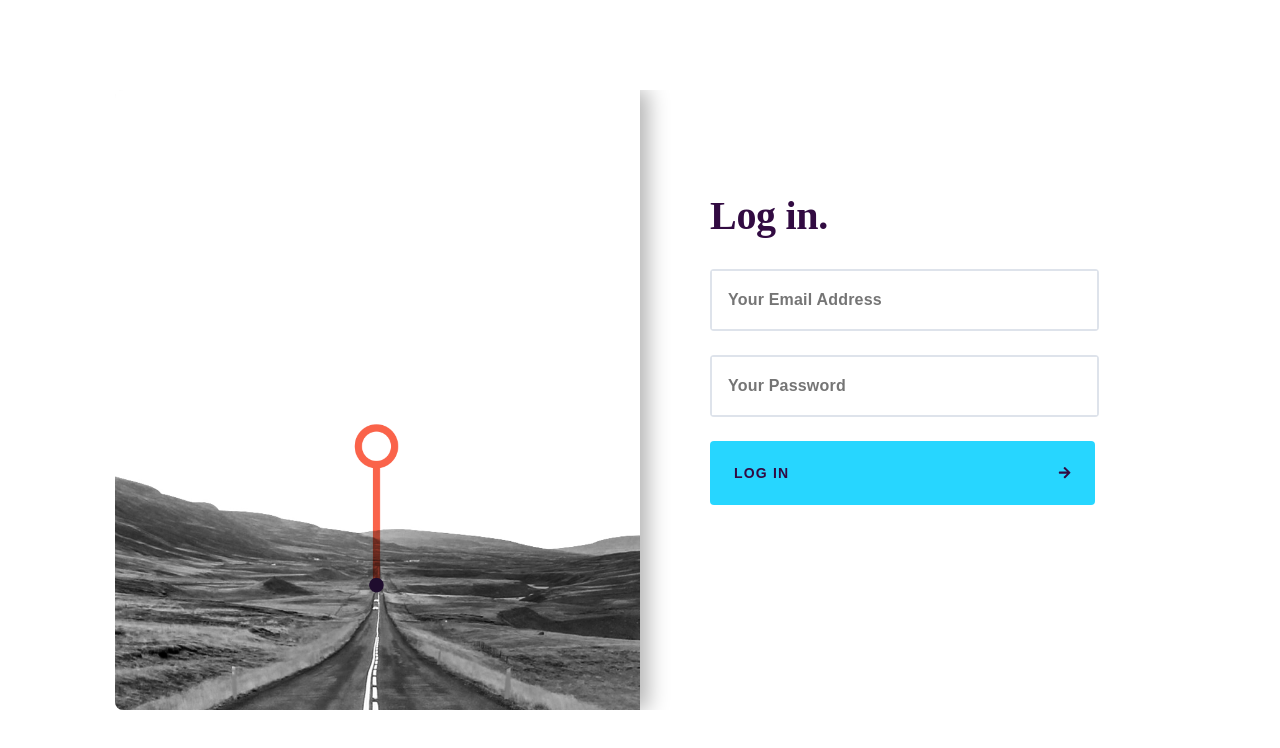
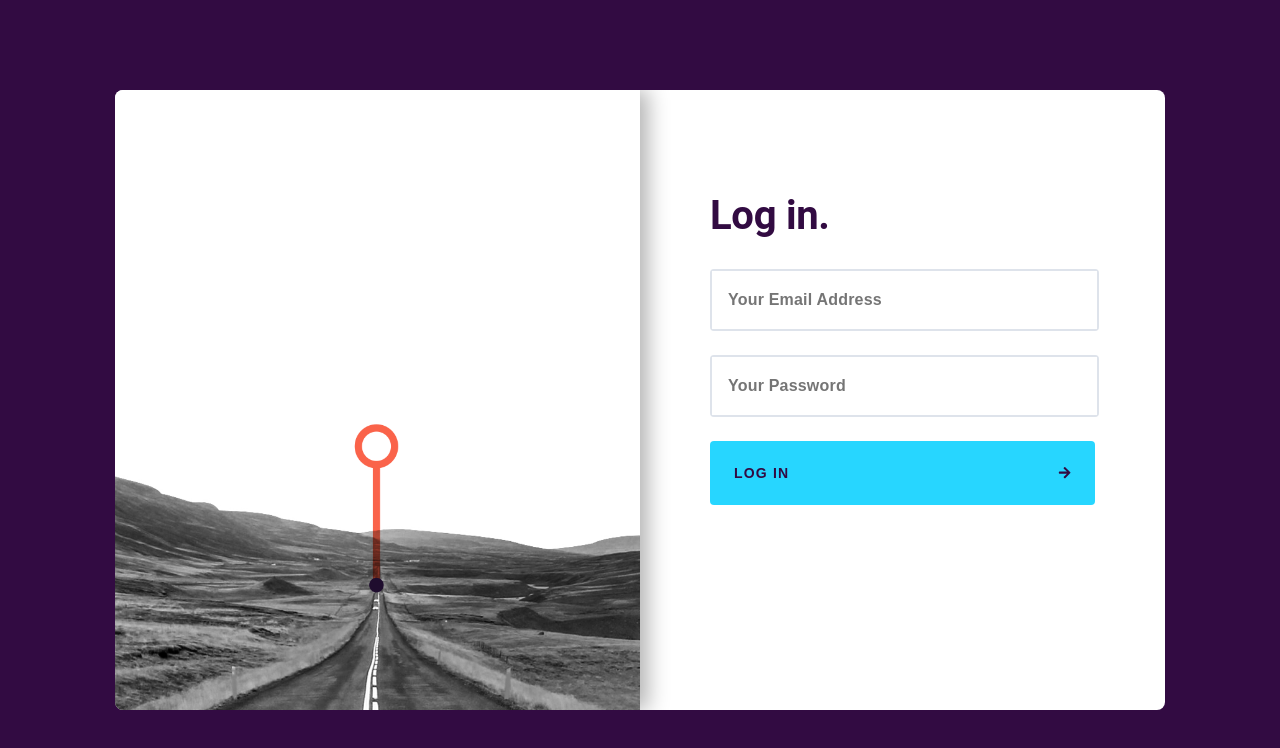
Before and after one commit to ArifEbrahim/login-page, a React (Vite) app: page / in a window 1280 px wide. Shown: the top 748 px of the page. Built offline with nearby package versions, Linux system fonts and the light colour scheme.

Commit message:
added main styling

```diff
--- /dev/null
+++ b/src/main.css
@@ -0,0 +1,7 @@
+body {
+  box-sizing: border-box;
+  margin: 0;
+  padding: 0;
+  background-color: #320B42;
+  font-family: 'Roboto', sans-serif;
+}
--- a/src/main.tsx
+++ b/src/main.tsx
@@ -3,6 +3,7 @@
 import { createBrowserRouter, RouterProvider } from 'react-router-dom'
 import Login from './pages/Login'
 import Policy from './pages/Policy'
+import './main.css'
 
 const router = createBrowserRouter([
   {
```
